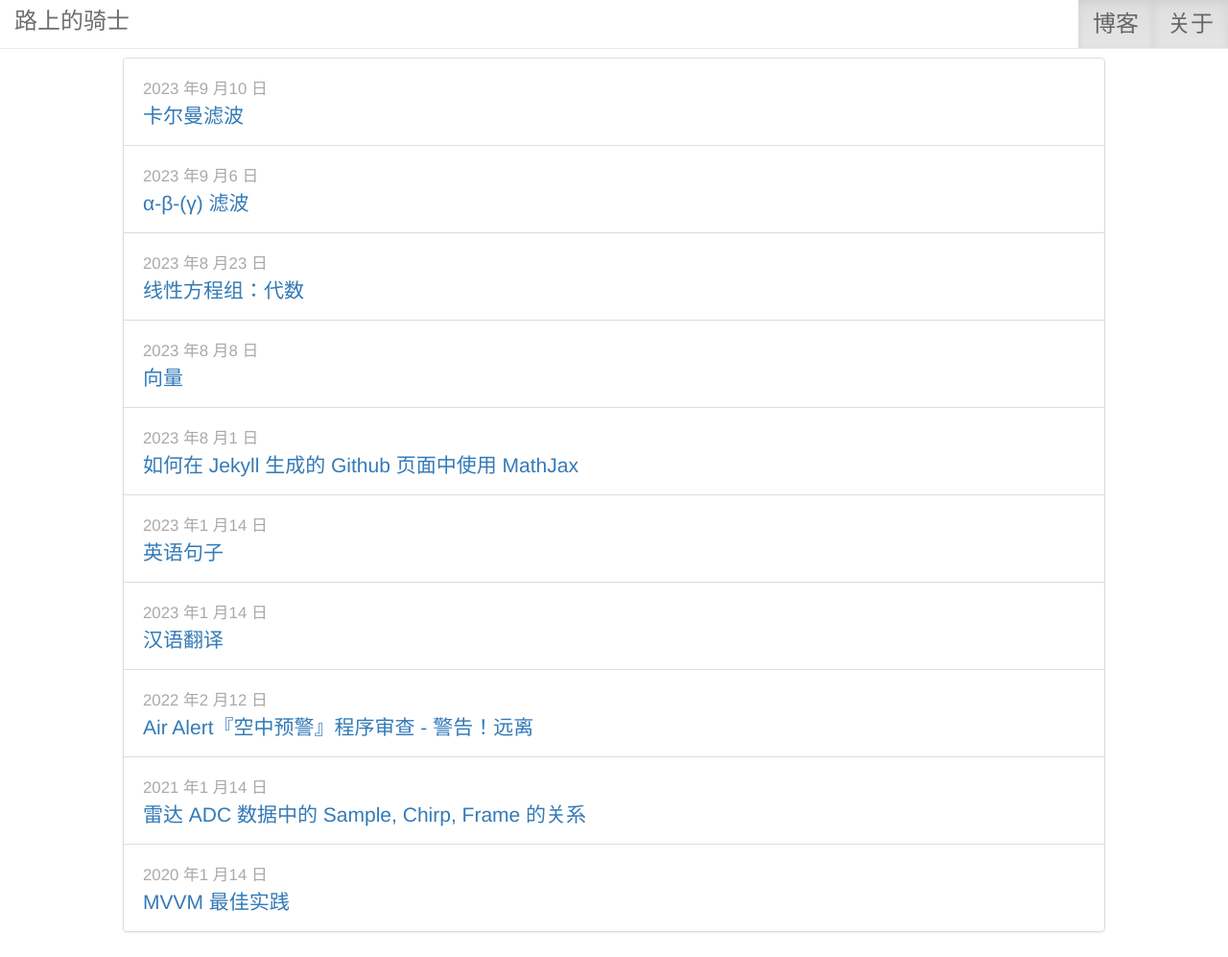
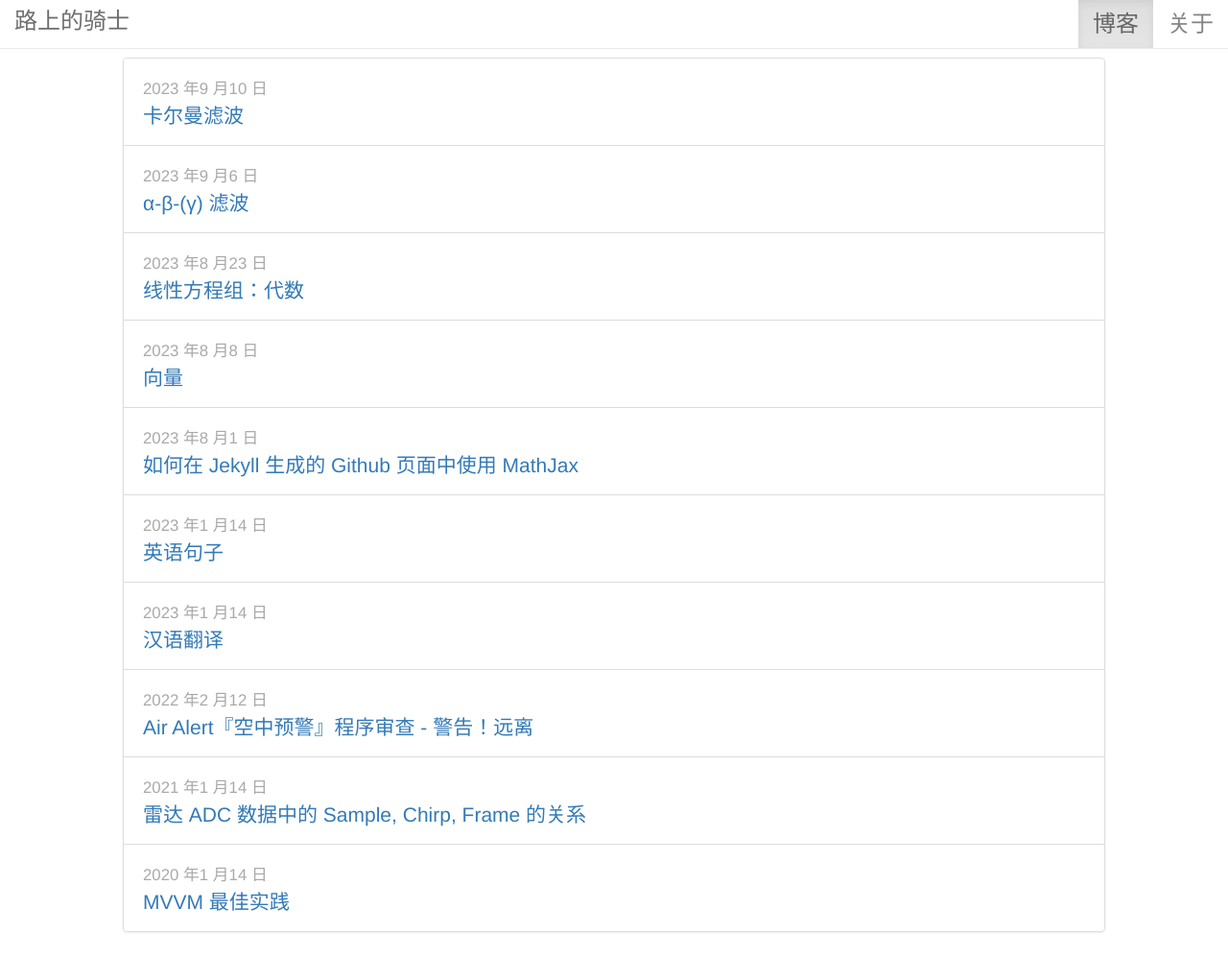
Before and after one commit to luli100/luli100.github.io, a Jekyll site: the page built from index.html, in a window 1280 px wide and 997 px high. Shown: the whole window at 96% size. Built offline with Jekyll 4.4.1, drawn with Linux system fonts in a browser that asks for light colours.

Commit message:
update about

```diff
--- a/index.html
+++ b/index.html
@@ -25,7 +25,7 @@ title: 路上的骑士
       <div class="collapse navbar-collapse" id="bs-example-navbar-collapse-1">
           <ul class="nav navbar-nav navbar-right">
               <li class="active"><a href="#">博客</a></li>
-              <li class="active"><a href="/about.md">关于</a></li>
+              <li><a href="/about">关于</a></li>
           </ul>
       </div>
   </div>
```
